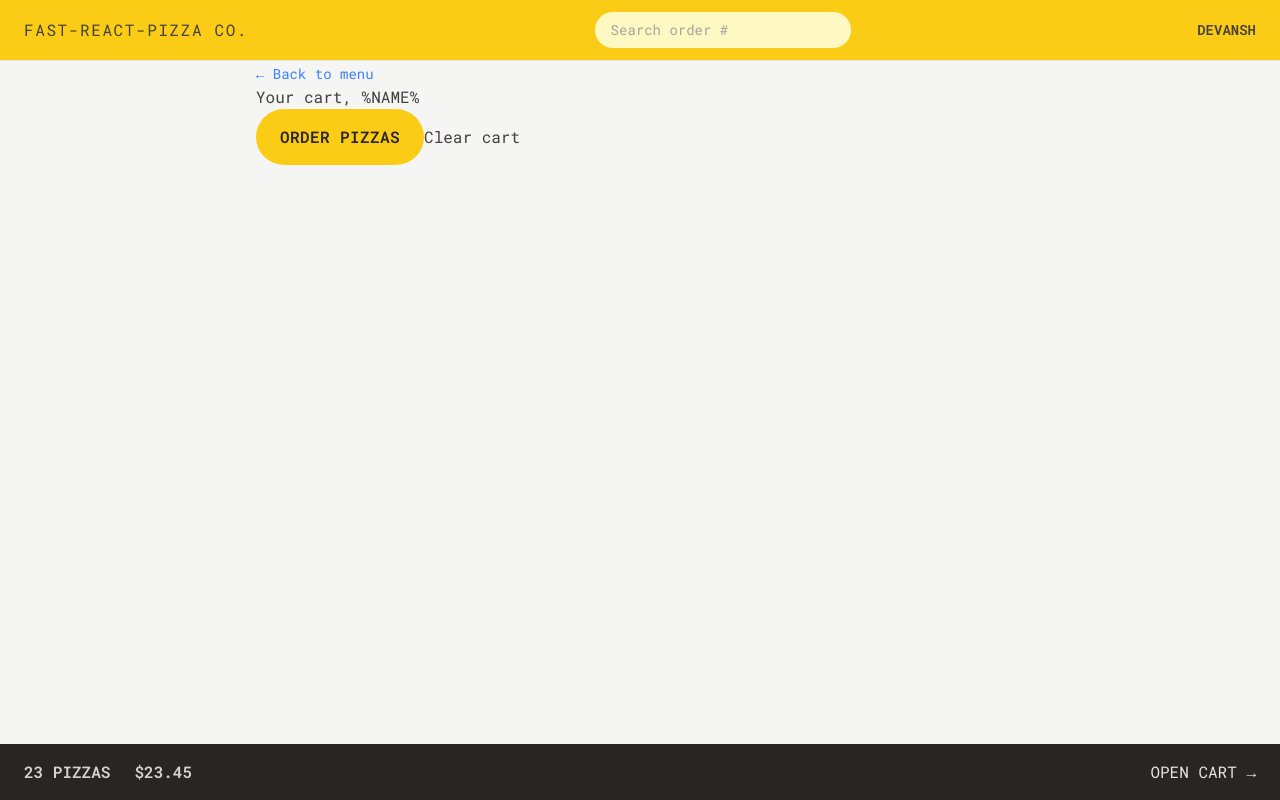
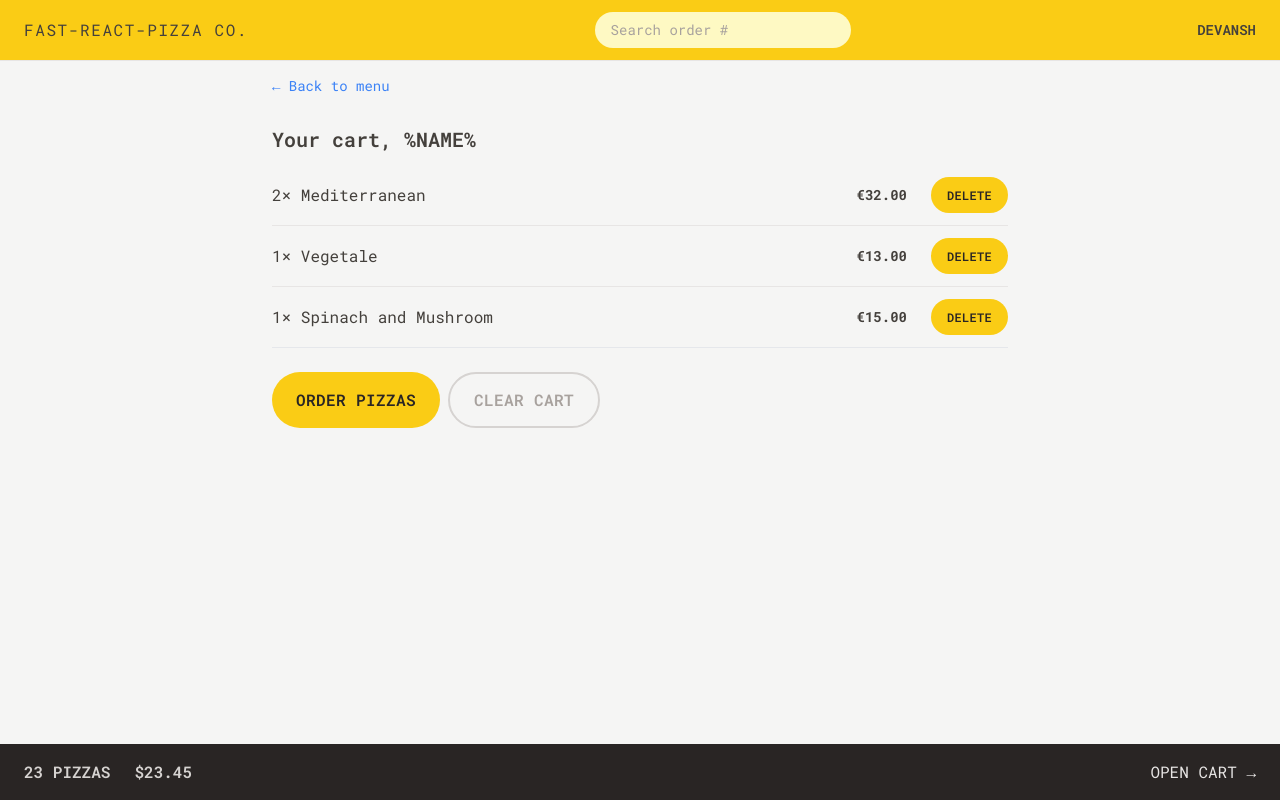
Before and after one commit to Devansh27112001/Fast-React-Pizza, a React (Vite) app: page /cart in a window 1280 px wide. Built offline with nearby package versions, Linux system fonts and the light colour scheme.

Commit message:
Styling the cart

```diff
--- a/src/features/cart/Cart.jsx
+++ b/src/features/cart/Cart.jsx
@@ -1,6 +1,6 @@
-import { Link } from 'react-router-dom';
 import LinkButton from '../../ui/LinkButton';
 import Button from '../../ui/Button';
+import CartItem from './CartItem';
 
 const fakeCart = [
     {
@@ -30,14 +30,19 @@
     const cart = fakeCart;
 
     return (
-        <div>
+        <div className="px-4 py-3">
             <LinkButton to="/menu">&larr; Back to menu</LinkButton>
-            <h2>Your cart, %NAME%</h2>
-            <div>
+            <h2 className="mt-7 text-xl font-semibold">Your cart, %NAME%</h2>
+            <ul className="mt-3 divide-y divide-stone-200 border-b">
+                {cart.map((item) => (
+                    <CartItem item={item} key={item.pizzaId} />
+                ))}
+            </ul>
+            <div className="mt-6 space-x-2">
                 <Button to="/order/new" type="primary">
                     Order pizzas
                 </Button>
-                <button>Clear cart</button>
+                <Button type="secondary">Clear Cart</Button>
             </div>
         </div>
     );
--- a/src/features/cart/CartItem.jsx
+++ b/src/features/cart/CartItem.jsx
@@ -1,13 +1,19 @@
+import { formatCurrency } from '../../utilities/helpers';
+import Button from '../../ui/Button';
+
 function CartItem({ item }) {
     const { pizzaId, name, quantity, totalPrice } = item;
 
     return (
-    <li>
-      <p>
+        <li className="py-3 sm:flex sm:items-center sm:justify-between">
+            <p className="mb-1 sm:mb-0">
                 {quantity}&times; {name}
             </p>
-      <div>
-        <p>{formatCurrency(totalPrice)}</p>
+            <div className="flex items-center sm:gap-6">
+                <p className="text-sm font-bold">
+                    {formatCurrency(totalPrice)}
+                </p>
+                <Button type="small">Delete</Button>
             </div>
         </li>
     );
--- a/src/ui/Button.jsx
+++ b/src/ui/Button.jsx
@@ -7,6 +7,8 @@
     const buttonType = {
         primary: base + ' px-4 py-3 md:px-6 md:py-4',
         small: base + ' px-4 py-2 md:px-4 md:py-2.5 text-xs',
+        secondary:
+            'inline-block rounded-full border-2 border-stone-300 font-semibold uppercase tracking-wide text-stone-400 transition-colors duration-300 hover:bg-stone-300 hover:text-stone-800 focus:text-stone-800 focus:bg-stone-300 focus:outline-none focus:ring focus:ring-stone-200 focus:ring-offset-2 disabled:cursor-not-allowed px-4 py-2.5 md:px-6 md:py-3.5',
     };
 
     if (to)
```
Lines whose indentation alone changed are shown as unchanged.
